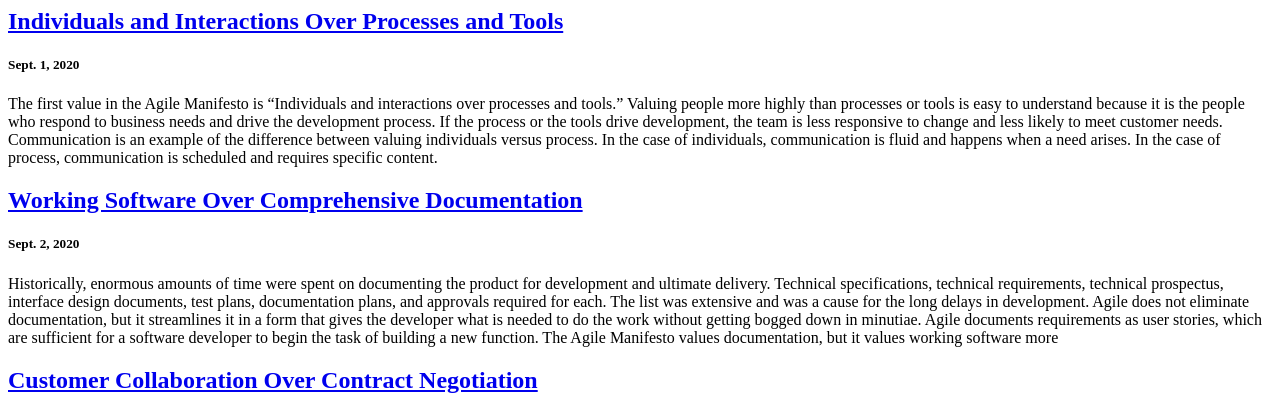
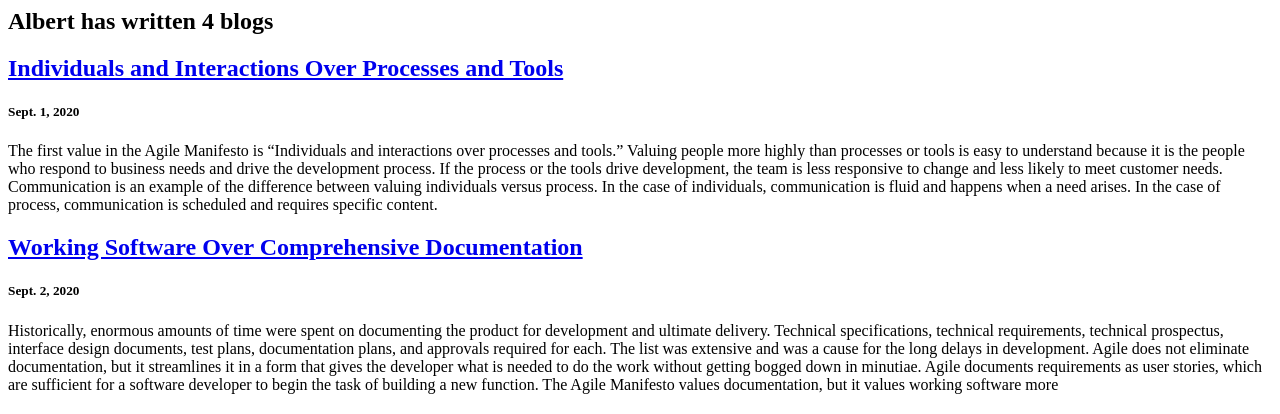
Before and after one commit to Gruning/personal_portfolio_project, a Django app: page /blog/ in a window 1280 px wide. Shown: the top 414 px of the page. Run offline with Django 3.2, Linux system fonts and the light colour scheme; data comes from the database, SQL or seed files in the repository.

Commit message:
sec5cap47_polishCounter

```diff
--- a/blog/templates/blog/all_blogs.html
+++ b/blog/templates/blog/all_blogs.html
@@ -1,3 +1,4 @@
+<h2> Albert has written {{blogs.count}} blogs</h2>
 {% for blog in blogs %}
 
 <a href="{% url 'blog:detail' blog.id %}"><h2>{{ blog.title }}</h2></a>
```
